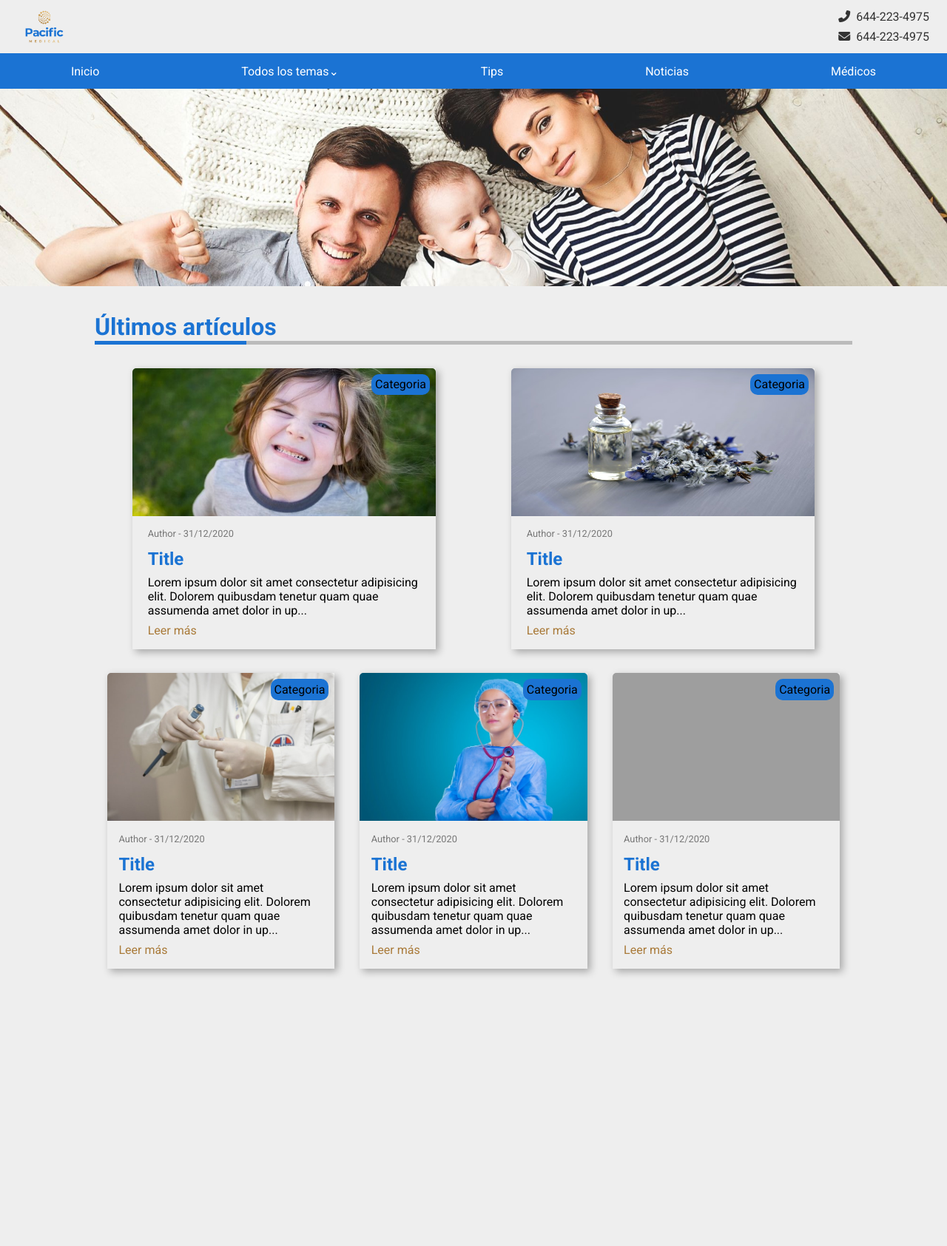
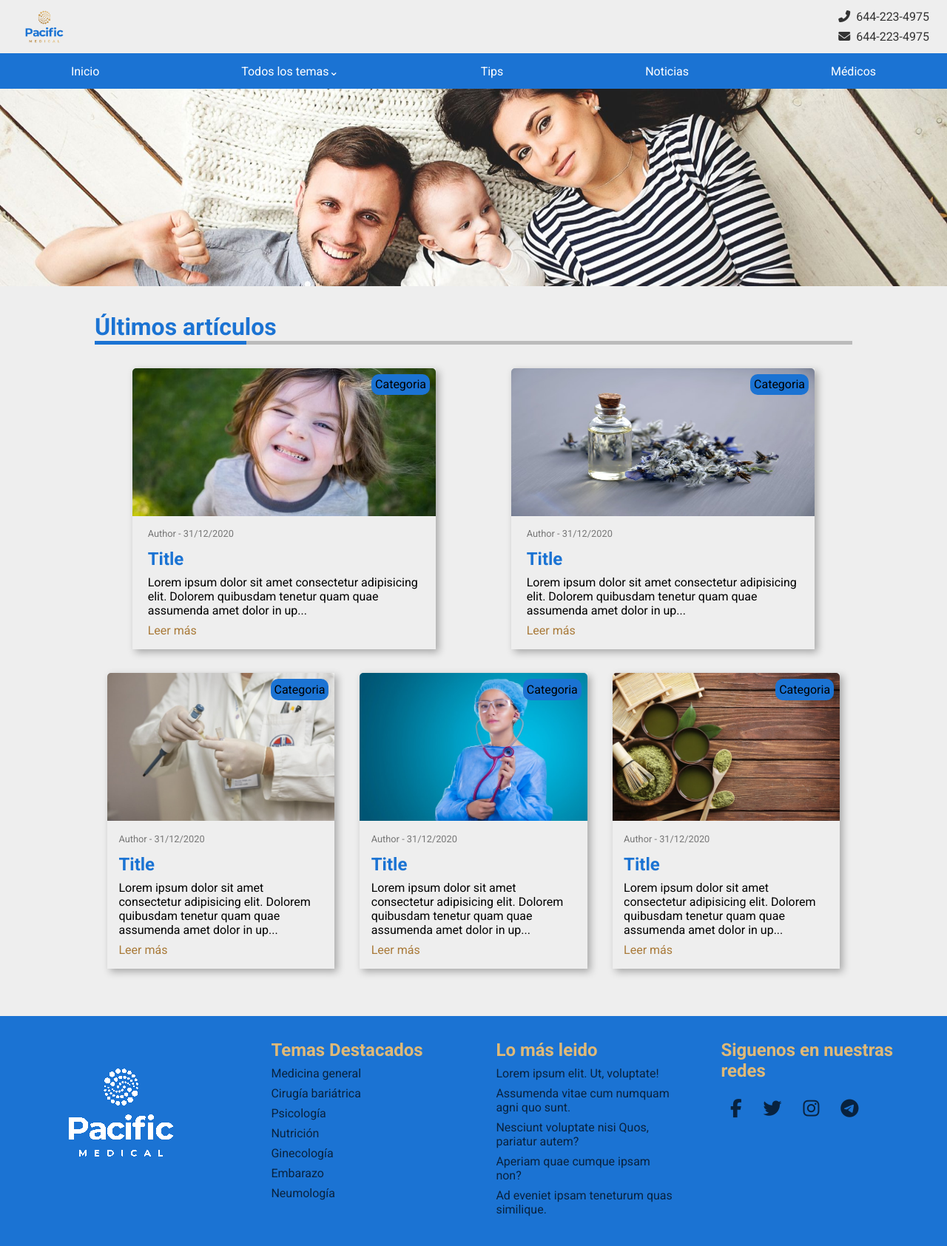
Before and after one commit to gadc1996/pacific-medical, a PHP site: page / in a window 1280 px wide. Shown: the whole page at 74% size. Before the commit the page ends 1319 px from the top, so only its background shows below. Run offline with PHP 8.4, Linux system fonts and the light colour scheme; some libraries are stand-ins or nearby versions; grey boxes are pictures that could not be loaded.

Commit message:
Creada la sección de footer

```diff
--- /dev/null
+++ b/css/_footer.scss
@@ -0,0 +1,54 @@
+@use 'variables';
+@use 'mixings';
+footer{
+    height: auto;
+    width: 100%;
+	background-color:  variables.$blue;
+	padding: 2em;
+	display: flex;
+	flex-direction: row;
+	justify-content: space-around;
+	align-items: top;
+	.footer-colum{
+		width: 20%;
+		img{
+			transition: .3s;
+		}
+
+		img:hover{
+			transition: .3s;
+			transform: scale(1.05)
+		}
+
+		.column-title{
+			font-size: 1.5em;
+			color: variables.$light-gold;
+		}
+
+		.column-list{
+			list-style: none;
+			li{
+				margin: .5em 0;
+				a{
+					text-decoration: none;
+					color: variables.$footer-text-color;
+				}
+				a:hover{
+					@include  mixings.a-hover;
+				}
+			}
+		}
+
+		i{
+			color: variables.$footer-text-color;
+			font-size: 25px;
+			margin: 1em .5em;
+			transition: .5s;
+		}
+		i:hover{
+			color: variables.$light-gold;
+			transform: scale(1.2);
+			transition: .3s;
+		}
+	}
+}
--- a/css/_variables.scss
+++ b/css/_variables.scss
@@ -1,4 +1,5 @@
 $blue: #1B73D3;
 $gold: #A97A39;
 $light-gold: #DFB977;
+$footer-text-color: rgba($color: #000000, $alpha: .7);
 $card-margin: 5%;
--- a/css/style.css
+++ b/css/style.css
@@ -220,6 +220,56 @@ header .nav-links .nav-item:hover .dropdown {
   box-shadow: 1px 1px 10px rgba(0, 0, 0, 0.3);
 }
 
+footer {
+  height: auto;
+  width: 100%;
+  background-color: #1B73D3;
+  padding: 2em;
+  display: flex;
+  flex-direction: row;
+  justify-content: space-around;
+  align-items: top;
+}
+footer .footer-colum {
+  width: 20%;
+}
+footer .footer-colum img {
+  transition: 0.3s;
+}
+footer .footer-colum img:hover {
+  transition: 0.3s;
+  transform: scale(1.05);
+}
+footer .footer-colum .column-title {
+  font-size: 1.5em;
+  color: #DFB977;
+}
+footer .footer-colum .column-list {
+  list-style: none;
+}
+footer .footer-colum .column-list li {
+  margin: 0.5em 0;
+}
+footer .footer-colum .column-list li a {
+  text-decoration: none;
+  color: rgba(0, 0, 0, 0.7);
+}
+footer .footer-colum .column-list li a:hover {
+  text-decoration: underline;
+  color: #DFB977;
+}
+footer .footer-colum i {
+  color: rgba(0, 0, 0, 0.7);
+  font-size: 25px;
+  margin: 1em 0.5em;
+  transition: 0.5s;
+}
+footer .footer-colum i:hover {
+  color: #DFB977;
+  transform: scale(1.2);
+  transition: 0.3s;
+}
+
 * {
   margin: 0;
   padding: 0;
--- a/css/style.scss
+++ b/css/style.scss
@@ -2,6 +2,7 @@
 @use 'navigation';
 @use 'featured-image';
 @use 'articles-section';
+@use 'footer';
 *{
   margin: 0;
   padding: 0;
--- a/index.html
+++ b/index.html
@@ -128,7 +128,7 @@
 			<div class="category">
 				Categoria
 			</div>
-			<a href="#"><img src="img/card-image.jpeg" alt=""></a>
+			<a href="#"><img src="img/card-image5.jpeg" alt=""></a>
 			<div class="card-info">
 				Author - 31/12/2020
 			</div>
@@ -142,7 +142,43 @@
 		</div>
 	</div>
 
-	</section>
+</section>
+
+<footer>
+	<div class="footer-colum">
+		<a href="#"><img src="img/logo-white.png" alt=""></a>
+	</div>
+	<div class="footer-colum">
+		<h2 class="column-title">Temas Destacados</h2>
+		<ul class="column-list">
+			<li><a href="#">Medicina general</a></li>
+			<li><a href="#">Cirugía bariátrica</a></li>
+			<li><a href="#">Psicología</a></li>
+			<li><a href="#">Nutrición</a></li>
+			<li><a href="#">Ginecología</a></li>
+			<li><a href="#">Embarazo</a></li>
+			<li><a href="#">Neumología</a></li>
+		</ul>
+	</div>
+	<div class="footer-colum">
+		<h2 class="column-title">Lo más leido</h2>
+		<ul class="column-list">
+			<li><a href="">Lorem ipsum  elit. Ut, voluptate!</a></li>
+			<li><a href="">Assumenda vitae cum numquam agni quo sunt.</a></li>
+			<li><a href="">Nesciunt voluptate nisi  Quos, pariatur autem?</a></li>
+			<li><a href="">Aperiam  quae cumque ipsam non?</a></li>
+			<li><a href="">Ad eveniet ipsam teneturum quas similique.</a></li>
+		</ul>
+	</div>
+	<div class="footer-colum">
+		<h2 class="column-title">Siguenos en nuestras redes</h2>
+		<a href="#"><i class="fab fa-facebook-f"></i></a>
+		<a href="#"><i class="fab fa-twitter"></i></a>
+		<a href="#"><i class="fab fa-instagram"></i></a>
+		<a href="#"><i class="fab fa-telegram"></i></a>
+	</div>
+</footer>
+
 </body>
 <script src="js/app.js"></script>
 </html>
```
Also changed, not shown: img/Pacific-LOGO-blanco.png (added), img/logo-white.png (added), 1 other file.
